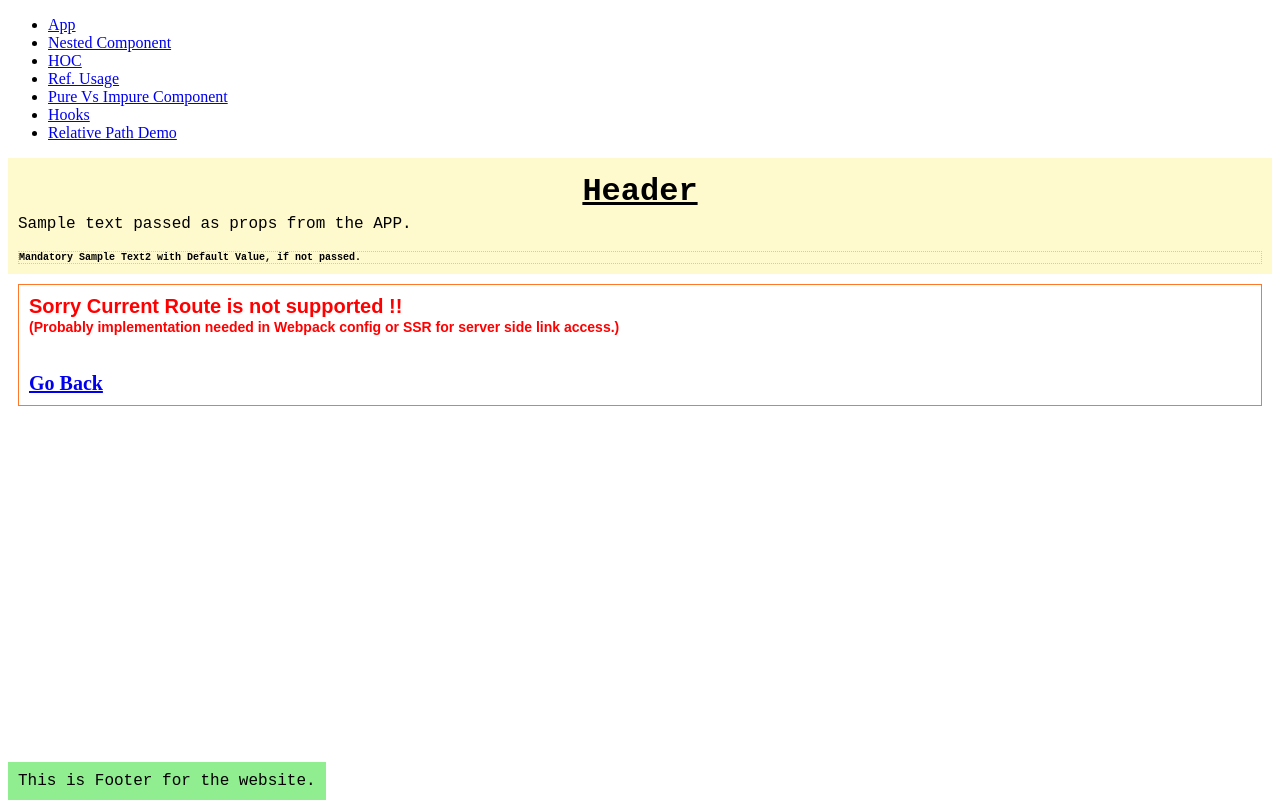
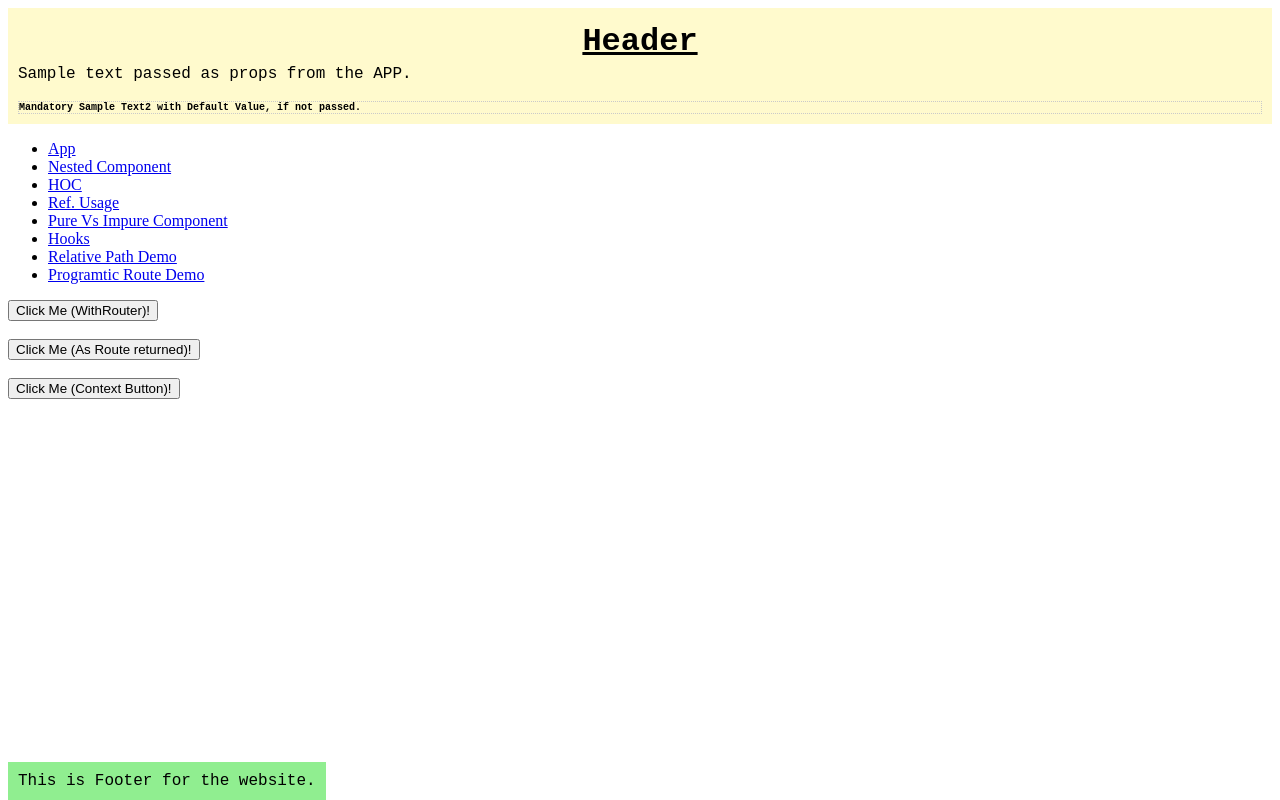
Before and after one commit to prashantvermaiiitb/simple-react-node-app, a React app: page /programaticrouting in a window 1280 px wide. Built offline with nearby package versions, Linux system fonts and the light colour scheme.

Commit message:
inclueded programatic routing concept

```diff
--- /dev/null
+++ b/src/js/components/content/ProgramaticRouter.js
@@ -0,0 +1,74 @@
+/**
+ * Components to show what can be done using programatic routing.
+ * Idea is to catch hold-off history API.
+ * 1) withRouter
+ * 2) Route
+ * 3) Context API
+ */
+import React from 'react';
+import PropTypes from 'prop-types';
+import { withRouter, Route } from 'react-router-dom';
+
+/**
+ * Using With Router HOC for the History API access
+ */
+const WithRouterButton = withRouter(({ history }) => (<button
+    type='button'
+    onClick={() => { history.push('/') }}
+>
+    Click Me (WithRouter)! </button>
+));
+
+/**
+ * Using Route for accessing History API
+ */
+const RouteButton = () => (
+    <Route render={({ history }) => (
+        <button
+            type='button'
+            onClick={() => { history.push('/new-location') }}
+        >
+            Click Me (As Route returned)!
+        </button>
+    )} />
+);
+
+/**
+ * Context API usage for the routing.
+ * @param {*} props
+ * @param {*} context
+ */
+const ContextButton = (props, context) => (<button
+    type='button'
+    onClick={() => {
+        // context.history.push === history.push
+        context.history.push('/new-location')
+    }}
+>
+    Click Me (Context Button)!
+</button>)
+
+// you need to specify the context type so that it // is available within the component
+ContextButton.contextTypes = {
+    history: PropTypes.shape({
+        push: PropTypes.func.isRequired
+    })
+}
+/**
+ * Will be presenting you the button that can lead to the history api push
+ */
+const ProgramaticRouting = () => {
+    return (
+        <React.Fragment>
+            <WithRouterButton />
+            <br />
+            <br />
+            <RouteButton />
+            <br />
+            <br />
+            <ContextButton />
+        </React.Fragment>
+    );
+}
+
+export default ProgramaticRouting;
--- a/src/js/components/content/PureVsImpureComponent.js
+++ b/src/js/components/content/PureVsImpureComponent.js
@@ -35,9 +35,10 @@ const PureHoc = WithBorder(Wrapper(PureComponent, true), {
 /**
  * Component to show the Pure Vs Impure Implementation inside the react.
  */
-const PureVsImpureDemo = () => {
+const PureVsImpureDemo = ({ customProps }) => {
     return (
         <div>
+            {customProps && <span style={{ display: 'block', margin: 10, padding: 10 }}>"{customProps}" passed from the render method.</span>}
             <ImpureHoc />
             <PureHoc />
         </div>
--- a/src/js/components/navigation/Navigation.js
+++ b/src/js/components/navigation/Navigation.js
@@ -28,7 +28,9 @@ const Navigation = () => {
             <li>
                 <Link to="/relative">Relative Path Demo</Link>
             </li>
-
+            <li>
+                <Link to="/programaticrouting">Programtic Route Demo</Link>
+            </li>
         </ul>
     );
 }
--- a/src/js/components/nestedcomponents/index.js
+++ b/src/js/components/nestedcomponents/index.js
@@ -21,6 +21,9 @@ const NestedComponents = () => {
                 <li>
                     <Link to="/contact">Contact</Link>
                 </li>
+                <li>
+                    <Link to="/namedcomponent">Named Component</Link>
+                </li>
             </div>
             <Route path="/about">
                 <About />
--- a/src/js/main.js
+++ b/src/js/main.js
@@ -13,6 +13,7 @@ import Footer from "./components/footer/Footer.js";
 import RefDemo from "./components/content/RefDemo.js";
 import PureVsImpureDemo from "./components/content/PureVsImpureComponent.js";
 import NestedComponents from "./components/nestedcomponents/index.js";
+import ProgramaticRouting from "./components/content/ProgramaticRouter.js";
 
 /**
  * Main Component just returning Router
@@ -22,15 +23,16 @@ export const Main = function (props) {
   return (
     <Router>
       <div>
+        <Header sampleText="Sample text passed as props from the APP." />
         <Navigation />
-        <Header sampleText="Sample text passed as props from the APP." />
         <Switch>
           <Route path="/ref">
             <RefDemo />
           </Route>
           <Route path="/nestedcomponent" component={NestedComponents} />
+          <Route path="/programaticrouting" component={ProgramaticRouting} />
           <Route path="/hoc" component={HOCDemo} />
-          <Route path="/pureVsImpure" component={PureVsImpureDemo} />
+          <Route path="/pureVsImpure" render={(props) => { return <PureVsImpureDemo customProps="hi" /> }} />
           <Route exact path="/">
             <App />
           </Route>
```
